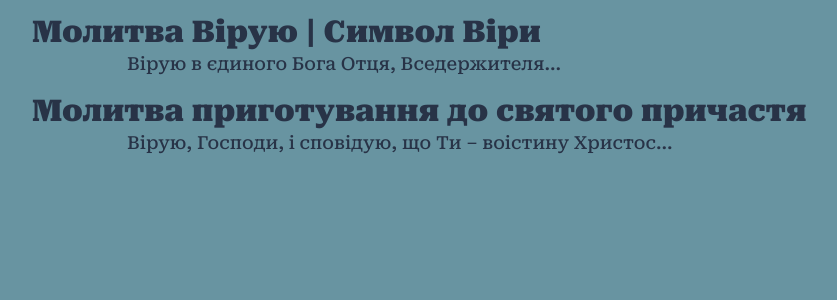
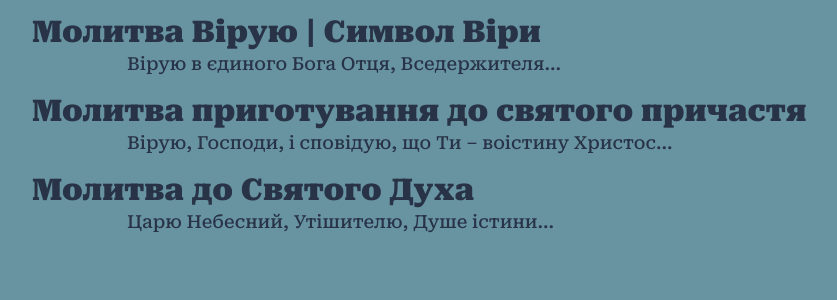
Before and after one commit to ternosite/prayer_book, a Django app: page / in a window 1280 px wide. Shown: the part 183-483 px from the top of the page, without its empty margins (148-985 px from the left). Run offline with Django 5.2, Linux system fonts and the light colour scheme; some libraries are stand-ins or nearby versions.

Commit message:
додав молитву царю небесний

```diff
--- a/molytovnyk/texty/templates/texty/index.html
+++ b/molytovnyk/texty/templates/texty/index.html
@@ -66,6 +66,26 @@
         </div>
       </div>
     </a>
+    <a href="{% url 'texty:pages' page='tsaru-nebesny'%}">
+      <div class="row">
+        <div class="col offset-1">
+          <div class="title">
+            <h3>
+              Молитва до Святого Духа
+            </h3>
+          </div>
+        </div>
+      </div>
+      <div class="row">
+        <div class="col offset-2">
+          <div class="text">
+            <p>
+              Царю Небесний, Утішителю, Душе істини...
+            </p>
+          </div>
+        </div>
+      </div>
+    </a>
   </div>
 </section>
 
```
Also changed, not shown: molytovnyk/texty/templates/texty/tsaru-nebesny.html (added, +27 -0 lines).
